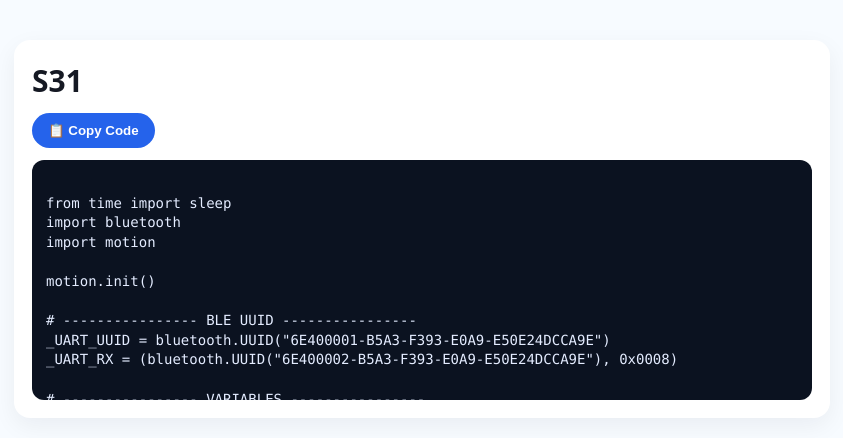
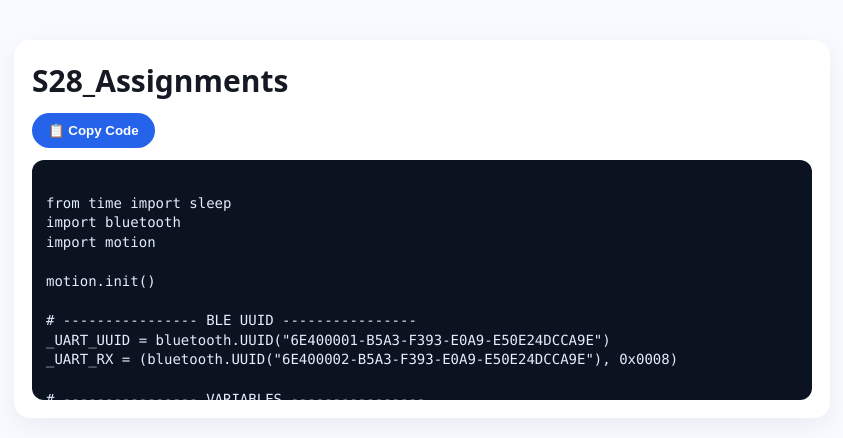
Before and after one commit to MoonpreneurCode/S47-Code-T3, a plain HTML site: page index.html in a window 1280 px wide. Shown: the whole page, without its empty margins (218-1061 px from the left). Drawn offline with Linux system fonts and the light colour scheme.

Commit message:
Update index.html

```diff
--- a/index.html
+++ b/index.html
@@ -3,7 +3,7 @@
 <head>
   <meta charset="utf-8" />
   <meta name="viewport" content="width=device-width, initial-scale=1" />
-  <title>S31</title>
+  <title>S28_Assignments</title>
   <meta name="description" content="One-click Copy page for sharing code." />
   <style>
     :root{
@@ -34,7 +34,7 @@
 <body>
   <div class="wrap">
     <div class="card">
-      <h1>S31</h1>
+      <h1>S28_Assignments</h1>
 
       <div class="tools">
         <button id="copyBtn" aria-label="Copy code">📋 Copy Code</button>
```
